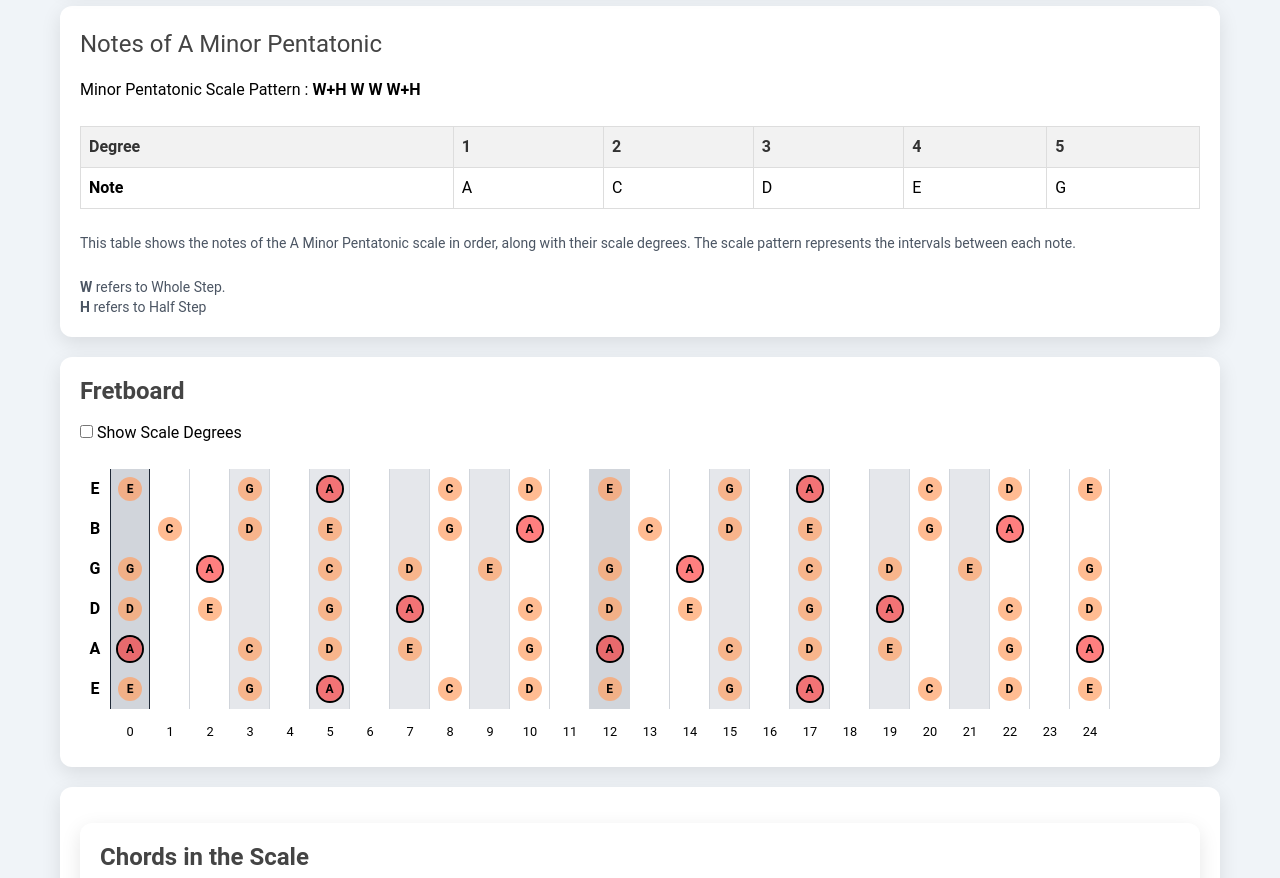
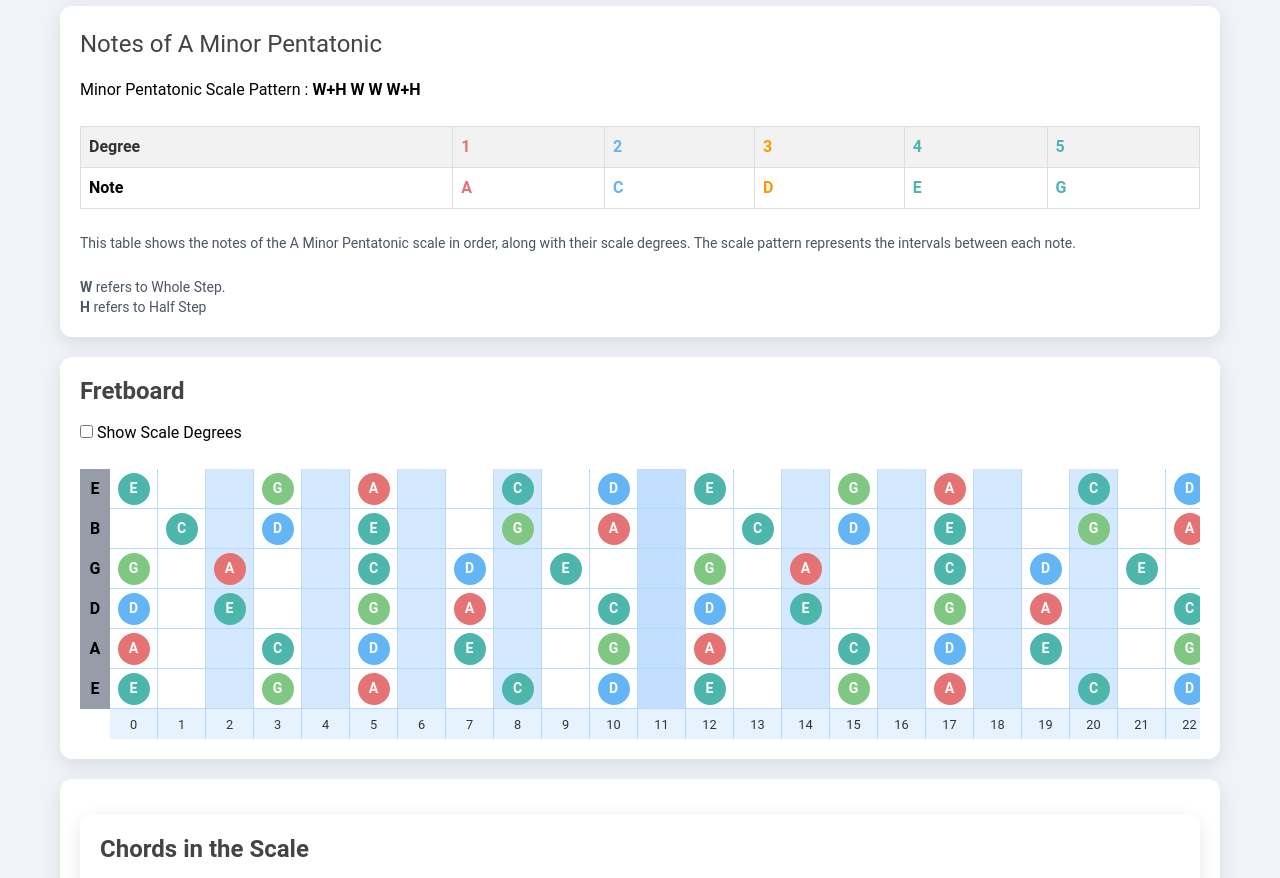
Before and after one commit to humandotlearning/guitar_visualiser, a React (Create React App) app: page / in a window 1280 px wide. Shown: the part 720-1598 px from the top of the page. Built offline with nearby package versions, Linux system fonts and the light colour scheme.

Commit message:
+ updated fretboard styling

```diff
--- a/src/App.css
+++ b/src/App.css
@@ -124,11 +124,13 @@ button:disabled {
 }
 
 .fret-number {
-  width: 40px;
-  display: flex;
-  align-items: center;
-  justify-content: center;
   font-size: 0.8rem;
+    width: 3rem;
+    border-right: 1px solid #B8D8FF;
+    position: relative;
+    display: flex;
+    align-items: center;
+    justify-content: center;
 }
 
 .fretboard-note {
@@ -144,7 +146,7 @@ button:disabled {
 }
 
 .fretboard-note.root {
-  background-color: rgba(255, 0, 0, 0.7);
+  background-color: rgba(21, 120, 213, 0.567);
 }
 
 .fretboard-note:hover {
--- /dev/null
+++ b/src/components/Fretboard.css
@@ -0,0 +1,169 @@
+/* Color Scheme from stylescheme.md */
+:root {
+  /* Chord Tones */
+  --color-root: #e57373;      /* Root Note (Muted Red) */
+  --color-third: #64b5f6;     /* Third (Muted Blue) */
+  --color-fifth: #81c784;     /* Fifth (Muted Green) */
+  --color-seventh: #ba68c8;   /* Seventh (Muted Purple) */
+  --color-extension: #ffb74d; /* Extensions (Muted Orange) */
+
+  /* Scale Degrees */
+  --color-tonic: #e57373;     /* Tonic (I) - Same as root */
+  --color-major: #64b5f6;     /* Major Steps (II, VI) - Same as third */
+  --color-minor: #ff9800;     /* Minor Steps (III, VI, VII) - Orange */
+  --color-perfect: #4db6ac;   /* Perfect Intervals (IV, V) - Teal */
+}
+
+/* Existing styles... */
+.fretboard-container {
+    overflow-x: auto;
+    -webkit-overflow-scrolling: touch;
+  }
+
+  .fretboard {
+    display: inline-flex;
+    flex-direction: column;
+    min-width: max-content;
+    background-color: #ffffff; /* white */
+  }
+
+  .string {
+    display: flex;
+    height: 3rem;
+    border-bottom: 1px solid #B8D8FF; /* Medium light blue for borders */
+  }
+
+  .fret-number {
+    width: 3rem;
+    height: 2rem;
+    display: flex;
+    align-items: center;
+    justify-content: center;
+    font-size: 0.8rem;
+    color: #333;
+    background-color: #E6F3FF;
+  }
+
+  .fret {
+    width: 3rem;
+    /* height: 3rem; don't need height */
+    border-right: 1px solid #B8D8FF;
+    position: relative;
+    display: flex;
+    align-items: center;
+    justify-content: center;
+    /* background-color: #E6F3FF; */
+  }
+
+  .fret:nth-child(3),  /* 3rd fret */
+  .fret:nth-child(5),  /* 5th fret */
+  .fret:nth-child(7),  /* 7th fret */
+  .fret:nth-child(9)   /* 9th fret */
+  {
+    background-color: #D4E9FF;
+  }
+  /* .fret:nth-child(3n+1) {} */
+
+  .fret:nth-child(12) {
+    background-color: #C3DFFF;  /* Slightly darker to indicate double dots */
+  }
+
+  .fret:nth-child(15), /* 15th fret */
+  .fret:nth-child(17), /* 17th fret */
+  .fret:nth-child(19), /* 19th fret */
+  .fret:nth-child(21)  /* 21st fret */
+  {
+    background-color: #D4E9FF;
+  }
+
+  .fret:nth-child(24) { /* 24th fret - double dots */
+    background-color: #C3DFFF;
+  }
+
+  .note-marker {
+    width: 2rem;
+    height: 2rem;
+    border-radius: 50%;
+    display: flex;
+    align-items: center;
+    justify-content: center;
+    font-size: 0.875rem;
+    font-weight: bold;
+    color: white;
+    position: absolute;
+    top: 50%;
+    left: 50%;
+    transform: translate(-50%, -50%);
+    z-index: 1;
+  }
+
+  .note-marker.root {
+    background-color: var(--color-root);
+    color: white;
+  }
+
+  .note-marker.third {
+    background-color: var(--color-third);
+    color: white;
+  }
+
+  .note-marker.fifth {
+    background-color: var(--color-fifth);
+    color: white;
+  }
+
+  .note-marker.seventh {
+    background-color: var(--color-seventh);
+    color: white;
+  }
+
+  .note-marker.extension {
+    background-color: var(--color-extension);
+    color: black;
+  }
+
+  .note-marker.tonic {
+    background-color: var(--color-tonic);
+  }
+
+  .note-marker.major-step {
+    background-color: var(--color-major);
+  }
+
+  .note-marker.minor-step {
+    background-color: var(--color-minor);
+  }
+
+  .note-marker.perfect {
+    background-color: var(--color-perfect);
+  }
+
+  .scale-note {
+    background-color: var(--color-perfect);
+  }
+
+  .string-labels {
+    display: flex;
+    flex-direction: column;
+    position: sticky;
+    left: 0;
+    background-color: white;
+    z-index: 10;
+  }
+
+  .string-label {
+    height: 3rem;
+    width: 2rem;
+    display: flex;
+    align-items: center;
+    justify-content: center;
+    font-weight: bold;
+    background-color: #969da8;
+  }
+
+  .fret-numbers {
+    display: flex;
+    height: 2rem;
+
+
+  }
--- a/src/components/Fretboard.jsx
+++ b/src/components/Fretboard.jsx
@@ -1,6 +1,7 @@
 // File: components/Fretboard.jsx
 import React, { useState } from 'react';
 import { NOTES, getScaleNotes, SCALE_LIBRARY, getScaleDegree } from '../utils/musicTheory';
+import './Fretboard.css';
 
 const FretboardNote = ({ note, fret, stringIndex, isRoot, selectedScale, showScaleDegrees, rootNote }) => {
   const [isHovered, setIsHovered] = useState(false);
@@ -8,20 +9,27 @@ const FretboardNote = ({ note, fret, stringIndex, isRoot, selectedScale, showSca
   const isInScale = scaleNotes.includes(note);
   const scaleDegree = isInScale ? getScaleDegree(note, rootNote, SCALE_LIBRARY[selectedScale.category][selectedScale.name]) : '';
 
+  // Determine note type for coloring
+  const getNoteType = () => {
+    if (!isInScale) return '';
+    if (isRoot) return 'root';
+    const interval = scaleNotes.indexOf(note);
+    switch(interval) {
+      case 2: return 'third';
+      case 4: return 'fifth';
+      case 6: return 'seventh';
+      default: return 'scale-note';
+    }
+  };
+
   return (
     <div
-      className={`relative border-r border-gray-300 ${fret === 0 ? 'border-l border-gray-800' : ''}
-        ${[3, 5, 7, 9, 15, 17, 19, 21].includes(fret) ? 'bg-gray-200' : ''}
-        ${fret === 0 || fret === 12 ? 'bg-gray-300' : ''}`}
-      style={{ width: '40px', height: '40px' }}
+      className="fret"
       onMouseEnter={() => setIsHovered(true)}
       onMouseLeave={() => setIsHovered(false)}
     >
       {isInScale && (
-        <div
-          className={`absolute top-1/2 left-1/2 transform -translate-x-1/2 -translate-y-1/2 w-6 h-6 rounded-full flex items-center justify-center text-xs font-bold ${isRoot ? 'ring-2 ring-black' : ''}`}
-          style={{ backgroundColor: isRoot ? 'rgba(255, 0, 0, 0.5)' : 'rgba(255, 159, 100, 0.7)' }}
-        >
+        <div className={`note-marker ${getNoteType()}`}>
           {showScaleDegrees ? scaleDegree : note}
         </div>
       )}
@@ -67,7 +75,7 @@ const Fretboard = ({ rootNote, selectedScale, showScaleDegrees, setShowScaleDegr
                       key={fret}
                       note={note}
                       fret={fret}
-                      stringIndex={tuning.indexOf(string)}
+                      stringIndex={index}
                       isRoot={isRoot}
                       selectedScale={selectedScale}
                       showScaleDegrees={showScaleDegrees}
@@ -77,7 +85,7 @@ const Fretboard = ({ rootNote, selectedScale, showScaleDegrees, setShowScaleDegr
                 })}
               </div>
             ))}
-            <div className="flex mt-2 fret-numbers">
+          <div className="fret-numbers">
             {[...Array(fretCount + 1)].map((_, fret) => (
               <div key={fret} className="fret-number">
                 {fret}
--- a/src/components/FretboardCustomization.jsx
+++ b/src/components/FretboardCustomization.jsx
@@ -15,7 +15,7 @@ const FretboardCustomization = ({ tuning, setTuning, fretCount, setFretCount })
 
   const currentTuning = Object.entries(TUNINGS).find(([_, notes]) =>
     notes.join(',') === tuning.join(',')
-  )?.[0] || 'Standard';
+  )?.[1] || 'Standard';
 
   return (
     <div className="mb-4 space-y-4">
--- /dev/null
+++ b/src/components/HelpIcon.jsx
@@ -0,0 +1,24 @@
+// File: components/HelpIcon.jsx
+
+import React, { useState } from 'react';
+
+const HelpIcon = ({ helpText }) => {
+  const [showTooltip, setShowTooltip] = useState(false);
+
+  return (
+    <div
+      className="help-icon-container"
+      onMouseEnter={() => setShowTooltip(true)}
+      onMouseLeave={() => setShowTooltip(false)}
+    >
+      <button className="help-icon">?</button>
+      {showTooltip && (
+        <div className="tooltip">
+          {helpText}
+        </div>
+      )}
+    </div>
+  );
+};
+
+export default HelpIcon;
--- a/src/components/ScaleNotes.jsx
+++ b/src/components/ScaleNotes.jsx
@@ -9,6 +9,20 @@ const ScaleNotes = ({ rootNote, selectedScale }) => {
   const scaleNotes = getScaleNotes(rootNote, SCALE_LIBRARY[selectedScale.category][selectedScale.name]);
   const scalePattern = getScalePattern(SCALE_LIBRARY[selectedScale.category][selectedScale.name]);
 
+  // Helper function to get color based on scale degree
+  const getScaleDegreeColor = (index) => {
+    switch (index) {
+      case 0: return 'var(--color-tonic)';      // Tonic (I)
+      case 1: return 'var(--color-major)';      // Major Step (II)
+      case 2: return 'var(--color-minor)';      // Minor Step (III)
+      case 3: return 'var(--color-perfect)';    // Perfect Fourth (IV)
+      case 4: return 'var(--color-perfect)';    // Perfect Fifth (V)
+      case 5: return 'var(--color-major)';      // Major Step (VI)
+      case 6: return 'var(--color-minor)';      // Minor Step (VII)
+      default: return 'black';
+    }
+  };
+
   return (
     <div>
       <h2>Notes of {rootNote} {selectedScale.name} </h2>
@@ -17,17 +31,20 @@ const ScaleNotes = ({ rootNote, selectedScale }) => {
       <table className="table-auto">
         <thead>
           <tr>
-          <th className="border p-2">Degree</th>
+            <th className="border p-2">Degree</th>
             {scaleNotes.map((note, index) => (
-              <th key={index}>{index + 1}</th>
+              <th key={index} style={{ color: getScaleDegreeColor(index) }}>{index + 1}</th>
             ))}
           </tr>
         </thead>
         <tbody>
           <tr>
-          <td className="border p-2 font-medium"><b>Note</b></td>
+            <td className="border p-2 font-medium"><b>Note</b></td>
             {scaleNotes.map((note, index) => (
-              <td key={index}>{note}</td>
+              <td key={index} style={{
+                color: getScaleDegreeColor(index),
+                fontWeight: 'bold'
+              }}>{note}</td>
             ))}
           </tr>
         </tbody>
--- /dev/null
+++ b/src/utils/soundfontAudioUtils.js
@@ -0,0 +1,47 @@
+// File: src/utils/soundfontAudioUtils.js
+import Soundfont from 'soundfont-player';
+
+let audioContext = null;
+let instrument = null;
+
+export const INSTRUMENTS = {
+  'acoustic_guitar_nylon': 'Acoustic Guitar (nylon)',
+  'acoustic_guitar_steel': 'Acoustic Guitar (steel)',
+  'electric_guitar_clean': 'Electric Guitar (clean)',
+  'electric_guitar_jazz': 'Electric Guitar (jazz)',
+  'electric_guitar_muted': 'Electric Guitar (muted)',
+  'overdriven_guitar': 'Overdriven Guitar',
+  'distortion_guitar': 'Distortion Guitar',
+  'guitar_harmonics': 'Guitar Harmonics'
+};
+
+export const initializeAudio = async () => {
+  audioContext = new (window.AudioContext || window.webkitAudioContext)();
+  await audioContext.resume();
+};
+
+export const loadInstrument = async (instrumentName) => {
+  if (!audioContext) {
+    await initializeAudio();
+  }
+  instrument = await Soundfont.instrument(audioContext, instrumentName);
+  console.log(`Loaded instrument: ${instrumentName}`);
+};
+
+export const playNote = (note, duration = 0.5) => {
+  if (!instrument) {
+    console.error('Instrument not loaded. Call loadInstrument first.');
+    return;
+  }
+  instrument.play(note, audioContext.currentTime, { duration });
+};
+
+export const playChord = (notes, duration = 0.5) => {
+  if (!instrument) {
+    console.error('Instrument not loaded. Call loadInstrument first.');
+    return;
+  }
+  notes.forEach(note => instrument.play(note, audioContext.currentTime, { duration }));
+};
+
+export const NOTES = ['C', 'C#', 'D', 'D#', 'E', 'F', 'F#', 'G', 'G#', 'A', 'A#', 'B'];
--- a/src/utils/utils.js
+++ b/src/utils/utils.js
@@ -30,15 +30,6 @@ export const SCALE_LIBRARY = {
     'Blues': [0, 3, 5, 6, 7, 10],
   },
 };
-
-export const SCALE_COLORS = [
-  'rgba(255, 0, 0, 0.5)',   // Red
-  'rgba(0, 255, 0, 0.5)',   // Green
-  'rgba(0, 0, 255, 0.5)',   // Blue
-  'rgba(255, 255, 0, 0.5)', // Yellow
-  'rgba(255, 0, 255, 0.5)', // Magenta
-  'rgba(0, 255, 255, 0.5)', // Cyan
-];
 
 export const getScaleNotes = (root, scale) => {
   const rootIndex = NOTES.indexOf(root);
```
Also changed, not shown: src/styles/stylescheme.md (added, +51 -0 lines). Lines whose indentation alone changed are shown as unchanged.
